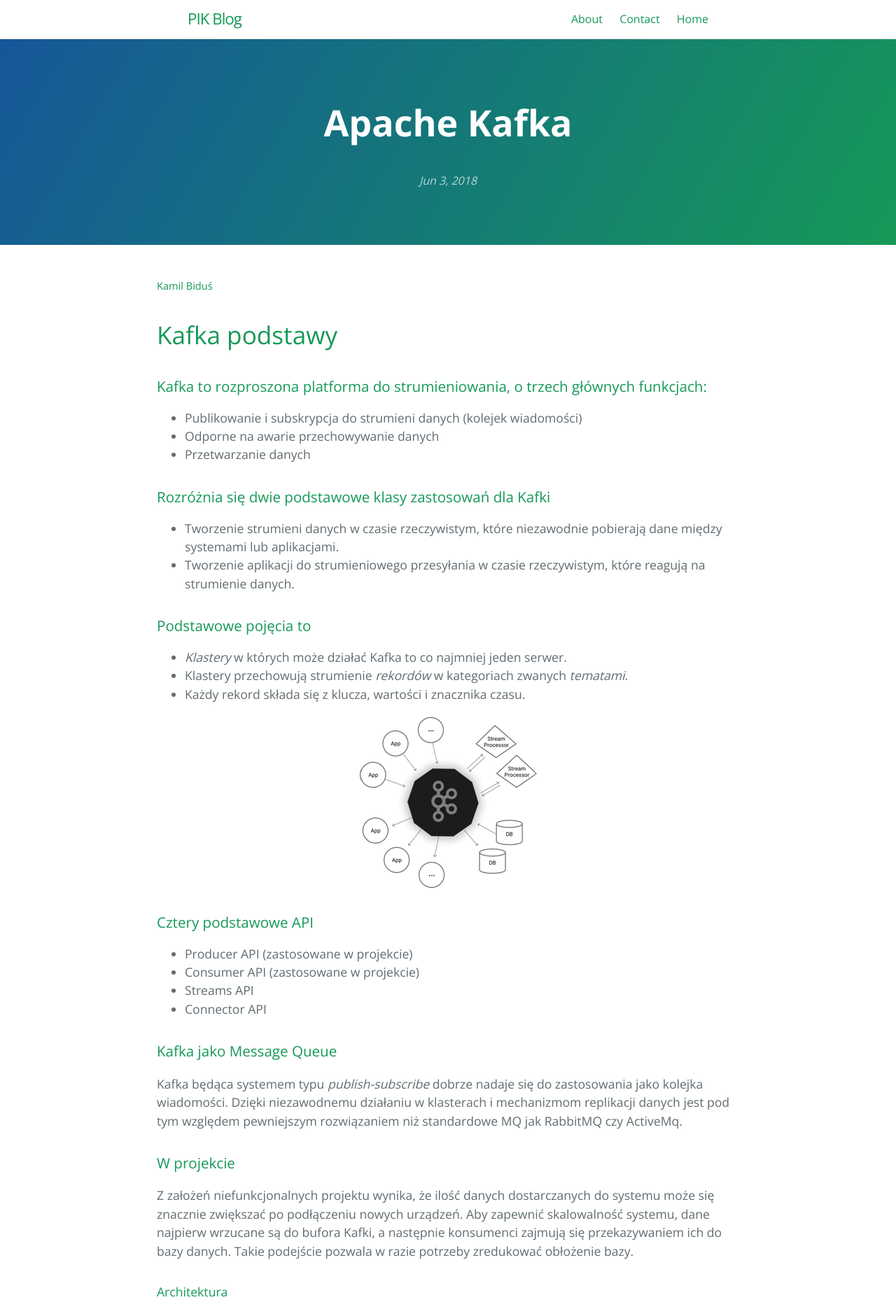
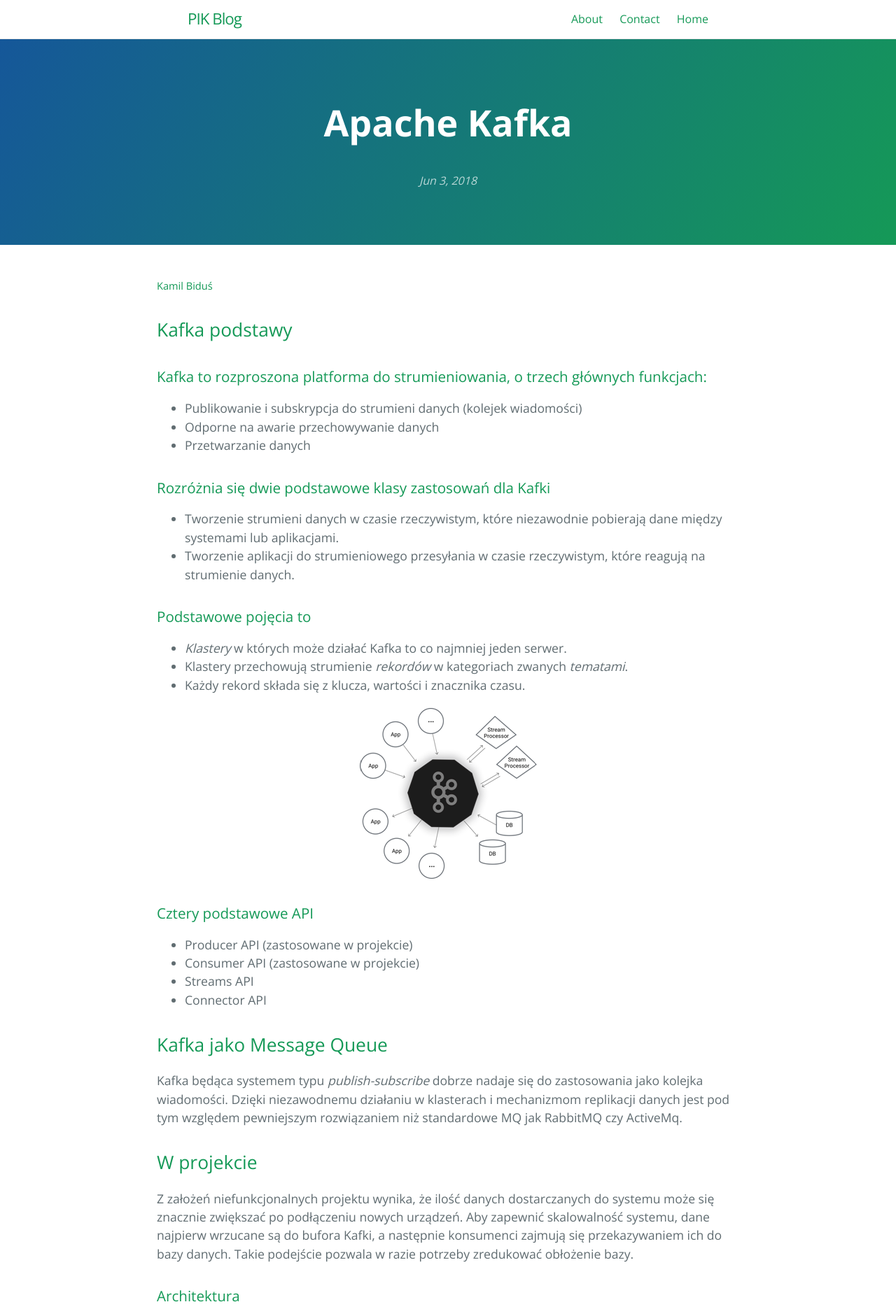
Before and after one commit to kamdibus/PIK, a Jekyll site: the page built from _posts/2018-06-03-Apache-Kafka.md, in a window 1280 px wide. Shown: the top 1881 px of the page at 70% size. Built offline with Jekyll 4.4.1, drawn with Linux system fonts in a browser that asks for light colours.

Commit message:
font size

```diff
--- a/_posts/2018-06-03-Apache-Kafka.md
+++ b/_posts/2018-06-03-Apache-Kafka.md
@@ -3,7 +3,7 @@ layout: post
 title: "Apache Kafka"
 ---
 ##### Kamil Biduś
-# Kafka podstawy
+## Kafka podstawy
 
 ### Kafka to rozproszona platforma do strumieniowania, o trzech głównych funkcjach:
 * 	Publikowanie i subskrypcja do strumieni danych (kolejek wiadomości)
@@ -27,13 +27,13 @@ title: "Apache Kafka"
 *	Streams API
 *	Connector API
 
-### Kafka jako Message Queue
+## Kafka jako Message Queue
 Kafka będąca systemem typu _publish-subscribe_ dobrze nadaje się do zastosowania jako kolejka wiadomości. Dzięki niezawodnemu działaniu w klasterach i mechanizmom replikacji danych jest pod tym względem pewniejszym rozwiązaniem niż standardowe MQ jak RabbitMQ czy ActiveMq.
 
-### W projekcie
+## W projekcie
 Z założeń niefunkcjonalnych projektu wynika, że ilość danych dostarczanych do systemu może się znacznie zwiększać po podłączeniu nowych urządzeń. Aby zapewnić skalowalność systemu, dane najpierw wrzucane są do bufora Kafki, a następnie konsumenci zajmują się przekazywaniem ich do bazy danych. Takie podejście pozwala w razie potrzeby zredukować obłożenie bazy.
 
-#### Architektura
+### Architektura
 Aby zapewnić możliwość korzystania z Kafki z aplikacji zdeployowanej na heroku, bez używania dedykowanego, płatnego rozwiązania, Kafka została postawiona na zewnętrznym serwerze.
 Na potrzeby projektu skonfigurawaliśmy jednego brokera z jedną partycją i jednym tematem _values_ z którego korzystają producent i konsument (javowe implementacje Producer i Consumer API).
 
@@ -53,7 +53,7 @@ Dane wrzucane do kafki to obiekty ValueDto. Przed wrzuceniem są serializowane,
 
 ![Schemat kafki](https://github.com/kamdibus/PIK/blob/gh-pages/img/kafkaserialization.png?raw=true "Serializacja kafki"){: .center-image }
 
-###### Źródła
+##### Źródła
 [heroku kafka](https://www.heroku.com/kafka)
 
 [apache kafka](https://kafka.apache.org/)
```
